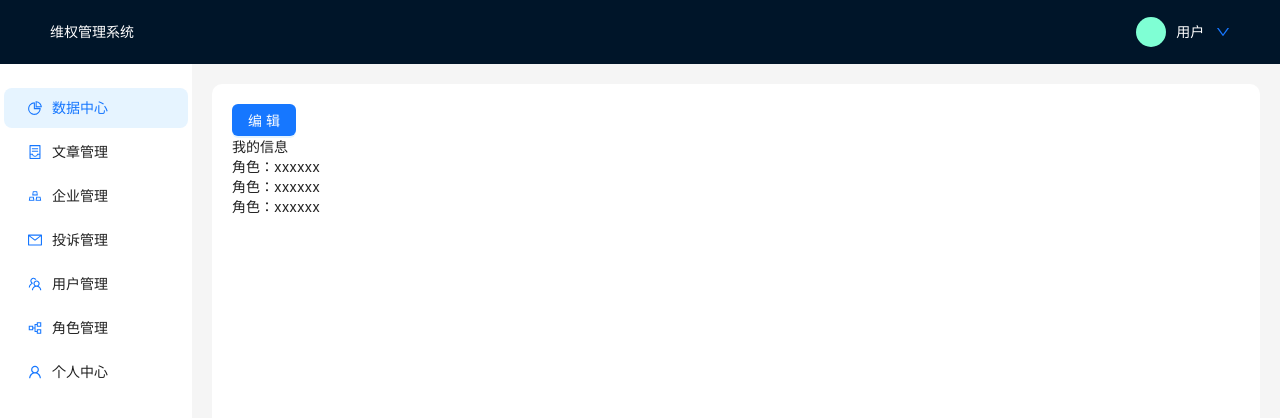
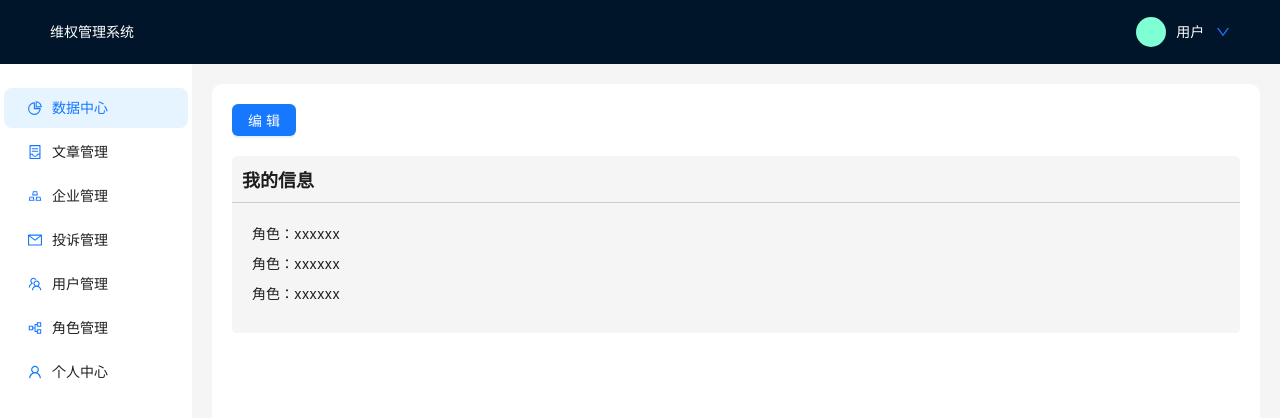
Before and after one commit to ppztt/graduate, a React app: page /back_way/person in a window 1280 px wide. Shown: the top 418 px of the page. Built offline with nearby package versions, Linux system fonts and the light colour scheme.

Commit message:
feat: 个人中心前端

```diff
--- a/src/index.css
+++ b/src/index.css
@@ -1,5 +1,7 @@
 * {
   /* box-sizing: border-box; */
+  margin: 0;
+  padding: 0;
 }
 body {
   margin: 0;
--- /dev/null
+++ b/src/pages/person/components/commonInfo.tsx
@@ -0,0 +1,24 @@
+import React from "react"
+
+const CommonInfo: React.FC = () => {
+    return (
+        <div id="common-info">
+            <div className="title">我的信息</div>
+            <ul className="info">
+                <li className="info-item">
+                    <span className="label">角色：</span>
+                    <span className="value">xxxxxx</span>
+                </li>
+                <li className="info-item">
+                    <span className="label">角色：</span>
+                    <span className="value">xxxxxx</span>
+                </li>
+                <li className="info-item">
+                    <span className="label">角色：</span>
+                    <span className="value">xxxxxx</span>
+                </li>
+            </ul>
+        </div>
+    )
+}
+export default CommonInfo
--- /dev/null
+++ b/src/pages/person/components/editInfo.tsx
@@ -0,0 +1,86 @@
+import React from "react"
+import { Button, Form, Input, Select, Alert } from "antd"
+import type { FormProps } from 'antd'
+import { personForm } from "@/type/personType"
+
+
+const EditInfo: React.FC = () => {
+    const [form] = Form.useForm<personForm>()
+
+    const saveInfo: FormProps<personForm>['onFinish'] = (values) => {
+        console.log(values)
+    }
+
+    const onFinishFailed: FormProps<personForm>['onFinishFailed'] = (errorInfo) => {
+        console.log('Failed:', errorInfo)
+    }
+    const handleChange = (value: string) => {
+        console.log(form)
+    }
+    return (
+        <div id="edit-info">
+            <Alert style={{ width: 400 + 'px' }} message="请输入密码进行修改信息！" type="info" />
+            <br/>
+            <Form
+                form={form}
+                name="person_form"
+                labelAlign="left"
+                labelCol={{ span: 4 }}
+                wrapperCol={{ span: 20 }}
+                onFinish={saveInfo}
+                onFinishFailed={onFinishFailed}>
+                <Form.Item<personForm>
+                    label="用户名"
+                    name="username"
+                    rules={[{ required: true, message: '用户名不能为空！' }]}>
+                    <Input placeholder="用户名" />
+                </Form.Item>
+                <Form.Item<personForm>
+                    label="性别"
+                    name="sex"
+                    rules={[{ required: true, message: '性别不能为空！' }]}>
+                    <Select
+                        defaultValue="男"
+                        style={{ width: 120 }}
+                        onChange={handleChange}
+                        options={[
+                            { value: 1, label: '男' },
+                            { value: 2, label: '女' }
+                        ]}
+                        />
+                </Form.Item>
+                <Form.Item<personForm>
+                    label="密码"
+                    name="password"
+                    rules={[{ required: true, message: '密码不能为空' }]}>
+                    <Input
+                        type="password"
+                        placeholder="请输入密码" />
+                </Form.Item>
+                <Form.Item<personForm>
+                    label="新密码"
+                    name="newPassword"
+                    rules={[{ required: true, message: '新密码不能为空' }]}>
+                    <Input
+                        type="password"
+                        placeholder="请输入新密码" />
+                </Form.Item>
+                <Form.Item<personForm>
+                    label="确认密码"
+                    name="prePassword"
+                    rules={[{ required: true, message: '请确认密码！' }]}>
+                    <Input
+                        type="password"
+                        placeholder="请确认密码" />
+                </Form.Item>
+                <Form.Item wrapperCol={{ span: 24 }}>
+                    <Button type="primary" htmlType="submit" className='login-form-button'>
+                        保存
+                    </Button>
+                </Form.Item>
+            </Form>
+        </div>
+    )
+}
+
+export default EditInfo
--- a/src/pages/person/index.scss
+++ b/src/pages/person/index.scss
@@ -1,5 +1,31 @@
 #person {
     .info-content {
-
+        margin-top: 20px;
+        #common-info {
+            background-color: #f5f5f5;
+            border-radius: 5px;
+            .title {
+                padding: 10px;
+                font-size: 18px;
+                font-weight: 600;
+                border-bottom: 1px solid #ccc;
+            }
+            .info {
+                font-size: 14px;
+                padding: 20px;
+                list-style: none;
+                .info-item {
+                    margin-bottom: 10px;
+                }
+            }
+        }
+        #edit-info {
+            width: 400px;
+            #person_form {
+                .ant-form-item{
+                    width: 100%;
+                }
+            }
+        }
     }
 }
--- a/src/pages/person/index.tsx
+++ b/src/pages/person/index.tsx
@@ -1,92 +1,19 @@
 import React, { useState } from "react"
-import { useNavigate } from "react-router-dom"
-import { Button, Form, Input } from "antd"
-import type { FormProps } from 'antd'
-import { personForm } from "@/type/personType"
+import { Button } from "antd"
+import CommonInfo from "./components/commonInfo"
+import EditInfo from "./components/editInfo"
 import './index.scss'
 const Person: React.FC = () => {
-    const navigate = useNavigate()
 
     const [isEdit, setIsEdit] = useState(false)
-    const [loginInfo] = Form.useForm<personForm>()
-    const onFinish: FormProps<personForm>['onFinish'] = (values) => {
-        navigate('/back_way/dash_board')
+    const changeEdit: Function = (): void => {
+        setIsEdit(!isEdit)
     }
 
-    const onFinishFailed: FormProps<personForm>['onFinishFailed'] = (errorInfo) => {
-        console.log('Failed:', errorInfo)
-    }
-    const changeEdit: Function = (): void => {
-        if (isEdit) {
-            saveInfo()
-        }
-        setIsEdit(!isEdit)
-    }
-    const saveInfo: Function = (): void => {
-        console.log('发起了一个保存的请求')
-    }
-
-    const CommonInfo: React.FC = () => {
-        return (
-            <div id="person">
-                <div className="title">我的信息</div>
-                <div className="info-content">
-                    <div className="info-item">
-                        <span className="label">角色：</span>
-                        <span className="value">xxxxxx</span>
-                    </div>
-                    <div className="info-item">
-                        <span className="label">角色：</span>
-                        <span className="value">xxxxxx</span>
-                    </div>
-                    <div className="info-item">
-                        <span className="label">角色：</span>
-                        <span className="value">xxxxxx</span>
-                    </div>
-                </div>
-            </div>
-        )
-    }
-    const EditInfo: React.FC = () => {
-        return (
-            <Form
-                form={loginInfo}
-                name="login_form"
-                wrapperCol={{ span: 24 }}
-                onFinish={onFinish}
-                onFinishFailed={onFinishFailed}>
-                <Form.Item<personForm>
-                    name="username"
-                    rules={[{ required: true, message: '请输入用户名!' }]}>
-                    <Input placeholder="Username" />
-                </Form.Item>
-                <Form.Item<personForm>
-                    name="sex"
-                    rules={[{ required: true, message: '请输入性别!' }]}>
-                    <Input placeholder="Username" />
-                </Form.Item>
-
-                <Form.Item<personForm>
-                    name="password"
-                    rules={[{ required: true, message: '请输入密码!' }]}>
-                    <Input
-                        type="password"
-                        placeholder="Password" />
-                </Form.Item>
-                <Form.Item<personForm>
-                    name="prePassword"
-                    rules={[{ required: true, message: '请输入密码!' }]}>
-                    <Input
-                        type="password"
-                        placeholder="Password" />
-                </Form.Item>
-            </Form>
-        )
-    }
     return (
-        <div>
-            <Button type="primary" onClick={() => changeEdit()}>{ isEdit ? '保存' : '编辑'}</Button>
-            { isEdit ? <EditInfo/> : <CommonInfo /> }
+        <div id="person">
+            <Button type="primary" onClick={() => changeEdit()}>{ isEdit ? '取消编辑' : '编辑'}</Button>
+            <div className="info-content">{ isEdit ? <EditInfo/> : <CommonInfo /> }</div>
         </div>
     )
 }
--- a/src/type/personType.ts
+++ b/src/type/personType.ts
@@ -1,6 +1,7 @@
 export type personForm = {
     username: string
     password: string
+    newPassword: string
     prePassword: string
     avator: any,
     sex: string
```
Also changed, not shown: 1 other file (tests, documents, lock files or other folders).
